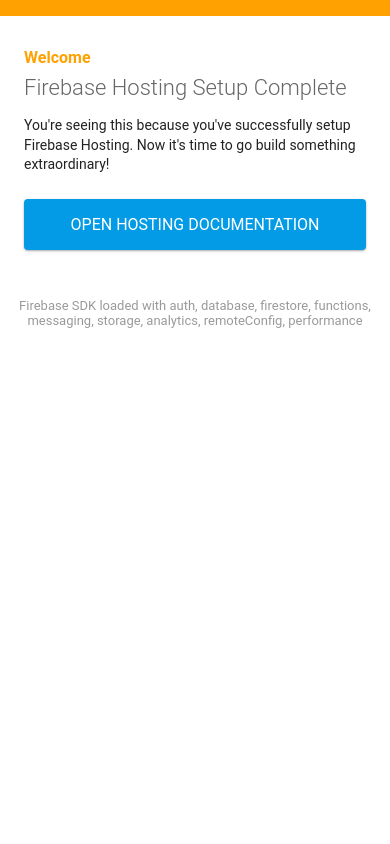
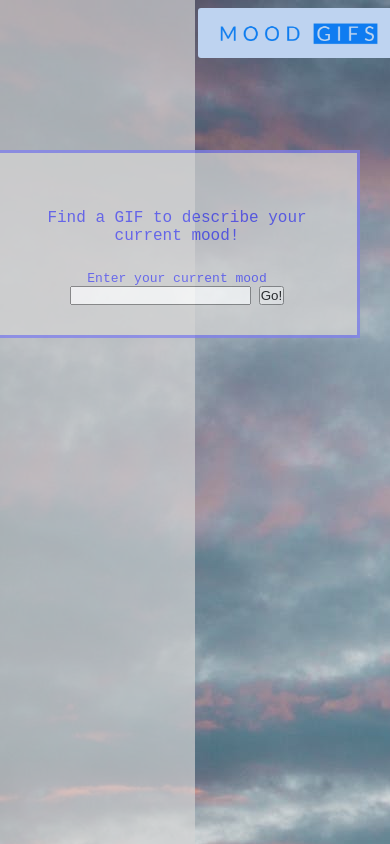
Before and after one commit to JessicaAllan626/API2, a plain HTML site: page public/index.html in a window 390 px wide. Drawn offline with Linux system fonts and the light colour scheme; some packages are replaced by stand-ins of ours.

Commit message:
added folders

```diff
--- a/public/index.html
+++ b/public/index.html
@@ -1,89 +1,28 @@
 <!DOCTYPE html>
-<html>
-  <head>
-    <meta charset="utf-8">
-    <meta name="viewport" content="width=device-width, initial-scale=1">
-    <title>Welcome to Firebase Hosting</title>
+<html lang="en">
+<head>
+    <meta charset="UTF-8">
+    <meta http-equiv="X-UA-Compatible" content="IE=edge">
+    <meta name="viewport" content="width=device-width, initial-scale=1.0">
+    <title>API 2</title>
+    <link href="style.css" rel="stylesheet" type="text/css" />
+</head>
+<body>
+    <div class="empty"></div>
+    <nav class="navLogo">
+        <img src="assets/mood.png">
+    </nav>
+    <section>
+        <div class="nav">
+        <p>Find a GIF to describe your current mood!</p>
+        <form for="search">Enter your current mood
+        <input id="search" type="search"/>
+        <button id="btn">Go!</button>
+        </form>
+        </div>
+        <div class="out"></div>
+    </section>
 
-    <!-- update the version number as needed -->
-    <script defer src="/__/firebase/9.1.1/firebase-app-compat.js"></script>
-    <!-- include only the Firebase features as you need -->
-    <script defer src="/__/firebase/9.1.1/firebase-auth-compat.js"></script>
-    <script defer src="/__/firebase/9.1.1/firebase-database-compat.js"></script>
-    <script defer src="/__/firebase/9.1.1/firebase-firestore-compat.js"></script>
-    <script defer src="/__/firebase/9.1.1/firebase-functions-compat.js"></script>
-    <script defer src="/__/firebase/9.1.1/firebase-messaging-compat.js"></script>
-    <script defer src="/__/firebase/9.1.1/firebase-storage-compat.js"></script>
-    <script defer src="/__/firebase/9.1.1/firebase-analytics-compat.js"></script>
-    <script defer src="/__/firebase/9.1.1/firebase-remote-config-compat.js"></script>
-    <script defer src="/__/firebase/9.1.1/firebase-performance-compat.js"></script>
-    <!--
-      initialize the SDK after all desired features are loaded, set useEmulator to false
-      to avoid connecting the SDK to running emulators.
-    -->
-    <script defer src="/__/firebase/init.js?useEmulator=true"></script>
-
-    <style media="screen">
-      body { background: #ECEFF1; color: rgba(0,0,0,0.87); font-family: Roboto, Helvetica, Arial, sans-serif; margin: 0; padding: 0; }
-      #message { background: white; max-width: 360px; margin: 100px auto 16px; padding: 32px 24px; border-radius: 3px; }
-      #message h2 { color: #ffa100; font-weight: bold; font-size: 16px; margin: 0 0 8px; }
-      #message h1 { font-size: 22px; font-weight: 300; color: rgba(0,0,0,0.6); margin: 0 0 16px;}
-      #message p { line-height: 140%; margin: 16px 0 24px; font-size: 14px; }
-      #message a { display: block; text-align: center; background: #039be5; text-transform: uppercase; text-decoration: none; color: white; padding: 16px; border-radius: 4px; }
-      #message, #message a { box-shadow: 0 1px 3px rgba(0,0,0,0.12), 0 1px 2px rgba(0,0,0,0.24); }
-      #load { color: rgba(0,0,0,0.4); text-align: center; font-size: 13px; }
-      @media (max-width: 600px) {
-        body, #message { margin-top: 0; background: white; box-shadow: none; }
-        body { border-top: 16px solid #ffa100; }
-      }
-    </style>
-  </head>
-  <body>
-    <div id="message">
-      <h2>Welcome</h2>
-      <h1>Firebase Hosting Setup Complete</h1>
-      <p>You're seeing this because you've successfully setup Firebase Hosting. Now it's time to go build something extraordinary!</p>
-      <a target="_blank" href="https://firebase.google.com/docs/hosting/">Open Hosting Documentation</a>
-    </div>
-    <p id="load">Firebase SDK Loading&hellip;</p>
-
-    <script>
-      document.addEventListener('DOMContentLoaded', function() {
-        const loadEl = document.querySelector('#load');
-        // // 🔥🔥🔥🔥🔥🔥🔥🔥🔥🔥🔥🔥🔥🔥🔥🔥🔥🔥🔥🔥🔥🔥🔥🔥🔥🔥🔥🔥🔥🔥🔥
-        // // The Firebase SDK is initialized and available here!
-        //
-        // firebase.auth().onAuthStateChanged(user => { });
-        // firebase.database().ref('/path/to/ref').on('value', snapshot => { });
-        // firebase.firestore().doc('/foo/bar').get().then(() => { });
-        // firebase.functions().httpsCallable('yourFunction')().then(() => { });
-        // firebase.messaging().requestPermission().then(() => { });
-        // firebase.storage().ref('/path/to/ref').getDownloadURL().then(() => { });
-        // firebase.analytics(); // call to activate
-        // firebase.analytics().logEvent('tutorial_completed');
-        // firebase.performance(); // call to activate
-        //
-        // // 🔥🔥🔥🔥🔥🔥🔥🔥🔥🔥🔥🔥🔥🔥🔥🔥🔥🔥🔥🔥🔥🔥🔥🔥🔥🔥🔥🔥🔥🔥🔥
-
-        try {
-          let app = firebase.app();
-          let features = [
-            'auth',
-            'database',
-            'firestore',
-            'functions',
-            'messaging',
-            'storage',
-            'analytics',
-            'remoteConfig',
-            'performance',
-          ].filter(feature => typeof app[feature] === 'function');
-          loadEl.textContent = `Firebase SDK loaded with ${features.join(', ')}`;
-        } catch (e) {
-          console.error(e);
-          loadEl.textContent = 'Error loading the Firebase SDK, check the console.';
-        }
-      });
-    </script>
-  </body>
+    <script src="script.js"></script>
+</body>
 </html>
--- /dev/null
+++ b/public/script.js
@@ -0,0 +1,33 @@
+let APIKEY='1oO56iSn72SX3mBjGb1DJl8F4yJGPkiv';
+
+    document.addEventListener("DOMContentLoaded", init);
+    function init() {
+        document.getElementById("btn").addEventListener("click", ev => {
+        ev.preventDefault(); //to stop the page reload
+        let url = `https://api.giphy.com/v1/gifs/search?api_key=${APIKEY}&limit=1&q=`;
+        let str = document.getElementById("search").value.trim();
+        url = url.concat(str);
+        console.log(url);
+        fetch(url)
+            .then(response => response.json())
+            .then(content => {
+
+            console.log(content.data);
+            console.log("META", content.meta);
+            let fig = document.createElement("figure");
+            let img = document.createElement("img");
+            let fc = document.createElement("figcaption");
+            img.src = content.data[0].images.downsized.url;
+            img.alt = content.data[0].title;
+            fc.textContent = content.data[0].title;
+            fig.appendChild(img);
+            fig.appendChild(fc);
+            let out = document.querySelector(".out");
+            out.insertAdjacentElement("afterbegin", fig);
+            document.querySelector("#search").value = "";
+            })
+        .catch(err => {
+            console.error(err);
+        });
+    });
+}
--- /dev/null
+++ b/public/style.css
@@ -0,0 +1,74 @@
+*{
+    margin: 1;
+    padding: 0;
+}
+
+body{
+    background-image:url(./assets/moodBG.jpeg);
+    width: 100%;
+    height: 100%;
+}
+.nav{
+    background-color: lightgrey;
+    opacity: 75%;
+    position: fixed;
+    top: 150px;
+    right: 30px;
+    width: 300px;
+    border: 3px solid rgb(127, 127, 238);
+    padding-right: 30px;
+    padding-left: 30px;
+    padding-top: 30px;
+    padding-bottom: 30px;
+}
+
+.navLogo {
+    display:flex;
+    justify-content: right;
+    align-items: right;
+}
+
+.navLogo img {
+    width: 200px;
+    border-radius: 3px;
+    position:fixed;
+    right: auto;
+    top: auto;
+}
+
+p{
+    font-size: 16px;
+    font-family: monospace;
+    color: rgb(75, 75, 247);
+    position:relative;
+    text-align: center;
+    padding-top: 10px;
+}
+
+form{
+    position: relative;
+    text-align: center;
+    color:rgb(75, 75, 247);
+    font-size: 13px;
+    font-family: monospace;
+    padding-top: 10px;
+}
+
+.empty{
+    position: fixed;
+    top:0;
+    left:0;
+    height: 100%;
+    width: 50%;
+    background-color:lightgrey;
+    opacity: 70%;
+    z-index: -999;
+}
+
+h2{
+    position: relative;
+    text-align: center;
+    font-size: 18px;
+    font-family: monospace;
+    color: navy;
+}
```
Also changed, not shown: public/assets/mood.png (added), public/assets/moodBG.jpeg (added).
